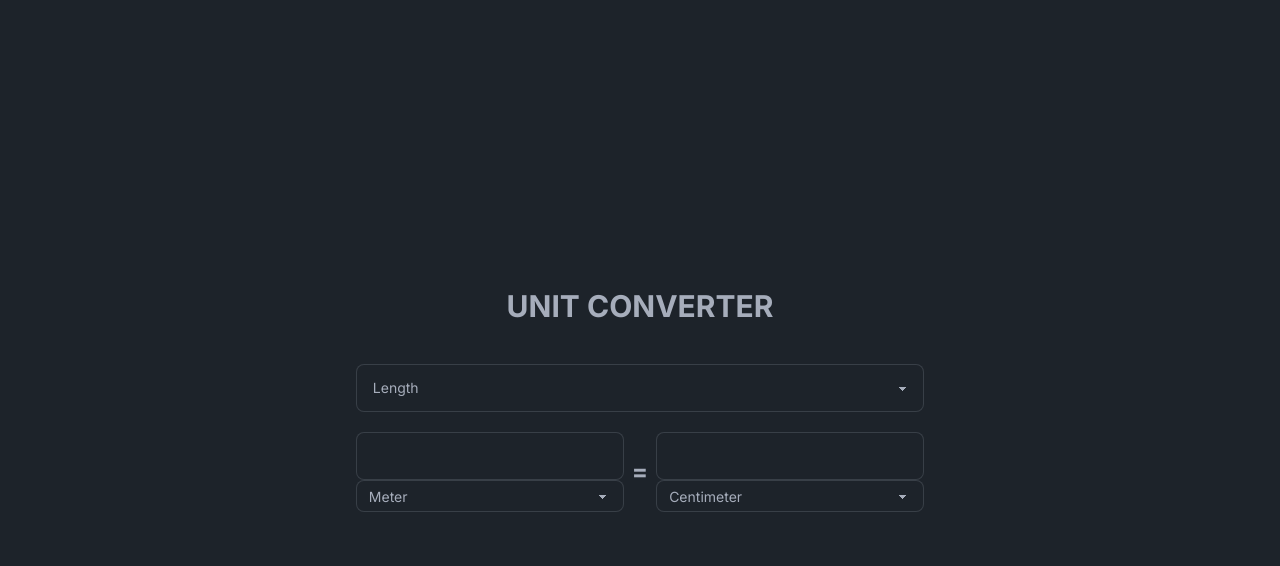
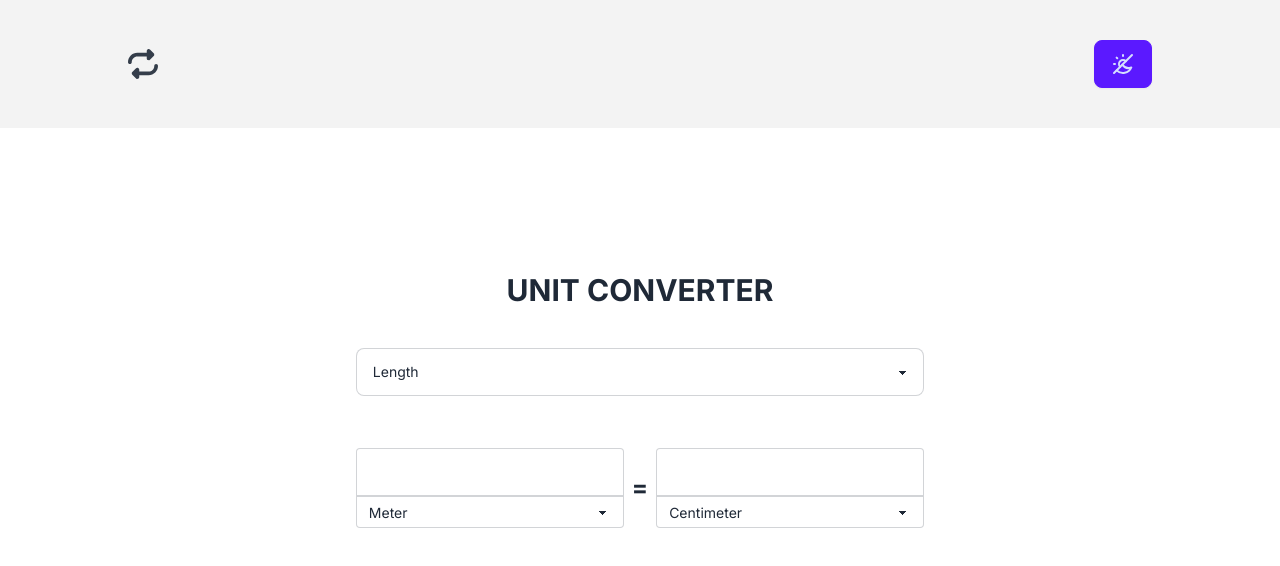
Before and after one commit to ggrewal99/unit-converter, a Next.js app: page / in a window 1280 px wide. Shown: the top 566 px of the page. Built offline with nearby package versions, Linux system fonts and the light colour scheme.

Commit message:
Finish logic conversion for all dimensions/units. Set up navbar with theme switcher

```diff
--- a/app/components/Converter.jsx
+++ b/app/components/Converter.jsx
@@ -1,83 +1,140 @@
 'use client';
-import { useState } from 'react';
+import { useState, useEffect } from 'react';
+import converterData from '../data/data.json';
+import {
+    DEFAULT_DIMENSION,
+    DEFAULT_UNIT_1_INDEX,
+    DEFAULT_UNIT_2_INDEX,
+} from '../config/constants';
 import Dimensions from './Dimensions';
 import Units from './Units';
-import converterData from '../data/data.json';
 
 const Converter = () => {
-    const [selectedDimension, setSelectedDimension] = useState('length');
-    const [selectedUnit1, setSelectedtUnit1] = useState('');
-    const [selectedUnit2, setSelectedtUnit2] = useState('');
-
+    const [selectedDimension, setSelectedDimension] =
+        useState(DEFAULT_DIMENSION);
+    const [selectedUnit1, setSelectedUnit1] = useState(DEFAULT_UNIT_1_INDEX);
+    const [selectedUnit2, setSelectedUnit2] = useState(DEFAULT_UNIT_2_INDEX);
     const [input1Value, setInput1Value] = useState('');
     const [input2Value, setInput2Value] = useState('');
 
-    const handleDimensionChange = (dimension) => {
-        setSelectedDimension(dimension);
+    useEffect(() => {
+        setDefaultUnits();
+    }, [selectedDimension]);
+
+    useEffect(() => {
+        const baseValue = convertValue(input1Value, selectedUnit1, true);
+        setInput2Value(convertValue(baseValue, selectedUnit2, false));
+    }, [selectedUnit1, selectedUnit2]);
+
+    const setDefaultUnits = () => {
+        setSelectedUnit1(
+            converterData[selectedDimension].default[DEFAULT_UNIT_1_INDEX]
+        );
+        setSelectedUnit2(
+            converterData[selectedDimension].default[DEFAULT_UNIT_2_INDEX]
+        );
     };
 
-    const handleUnitChange = (unit, unitNumber) => {
-        unitNumber === 1 ? setSelectedtUnit1(unit) : setSelectedtUnit2(unit);
-        console.log('selected unit:', selectedUnit1);
+    const convertValue = (value, selectedUnit, toBase = true) => {
+        if (value === '') {
+            return '';
+        }
+
+        const conversionExpression =
+            converterData[selectedDimension.toLowerCase()].units[
+                selectedUnit.toLowerCase()
+            ][toBase === true ? 'conversion_to_base' : 'conversion_from_base'];
+
+        const customEval = new Function(
+            'value',
+            `return ${conversionExpression}`
+        );
+
+        return customEval(parseFloat(value));
+    };
+
+    /* HANDLE CHANGE FUNCTION BELOW */
+
+    const handleDimensionChange = (e) => {
+        setSelectedDimension(e.target.value);
     };
 
     const handleInputChange = (e, inputNumber) => {
         const value = e.target.value;
-        if (inputNumber === 1) {
-            setInput1Value(value);
-            setInput2Value(convertValue(value));
-        } else if (inputNumber === 2) {
-            setInput2Value(value);
-            setInput1Value(convertValue(value));
+        if (value === 0) {
+            setInput1Value(0);
+            setInput2Value(0);
+            return;
         }
+
+        const baseValue = convertValue(
+            value,
+            inputNumber === 1 ? selectedUnit1 : selectedUnit2,
+            true
+        );
+
+        const convertedValue = convertValue(
+            baseValue,
+            inputNumber === 1 ? selectedUnit2 : selectedUnit1,
+            false
+        );
+
+        setInput1Value(inputNumber === 1 ? value : convertedValue);
+        setInput2Value(inputNumber === 1 ? convertedValue : value);
     };
 
-    const convertValue = (value) => {
-        const conversionRatio =
-            converterData[selectedDimension].units[selectedUnit1]
-                .conversion_ratio /
-            converterData[selectedDimension].units[selectedUnit2]
-                .conversion_ratio;
-
-        return parseFloat(value) * conversionRatio;
+    const handleUnitChange = (e, unitInputNumber) => {
+        unitInputNumber === 1
+            ? setSelectedUnit1(e.target.value)
+            : setSelectedUnit2(e.target.value);
     };
 
     return (
-        <div className='flex flex-col gap-5'>
+        <div className='flex flex-col gap-5 w-full md:w-fit px-6 md:p-0'>
             <h1 className='text-3xl font-bold text-center uppercase mb-5'>
                 Unit Converter
             </h1>
-            <Dimensions onSelectDimension={handleDimensionChange} />
+            <select
+                className='select select-bordered capitalize mb-8'
+                onChange={handleDimensionChange}
+                defaultValue={DEFAULT_DIMENSION}
+            >
+                <Dimensions />
+            </select>
 
-            <div className='flex md:flex-row flex-col gap-2 justify-center items-center'>
-                <div className='flex flex-col'>
+            <div className='flex md:flex-row flex-col gap-2 w-full justify-center items-center'>
+                <div className='flex flex-col w-full md:w-fit md:p-0'>
                     <input
                         type='text'
-                        className='input input-bordered text-right'
+                        className='input input-bordered text-right rounded-none rounded-t'
                         onChange={(e) => handleInputChange(e, 1)}
                         value={input1Value}
                     />
-                    <Units
-                        dimension={selectedDimension}
-                        defaultUnit='0'
-                        onSelectUnit={handleUnitChange}
-                    />
+                    <select
+                        className='select select-bordered select-sm rounded-none rounded-b'
+                        onChange={(e) => handleUnitChange(e, 1)}
+                        value={selectedUnit1}
+                    >
+                        <Units selectedDimension={selectedDimension} />
+                    </select>
                 </div>
 
                 <span className='text-2xl font-bold text-base-content'>=</span>
 
-                <div className='flex flex-col'>
+                <div className='flex flex-col w-full md:w-fit md:p-0'>
                     <input
                         type='text'
-                        className='input input-bordered text-right'
+                        className='input input-bordered text-right rounded-none rounded-t'
                         onChange={(e) => handleInputChange(e, 2)}
                         value={input2Value}
                     />
-                    <Units
-                        dimension={selectedDimension}
-                        defaultUnit='1'
-                        onSelectUnit={handleUnitChange}
-                    />
+                    <select
+                        className='select select-bordered select-sm rounded-none rounded-b'
+                        onChange={(e) => handleUnitChange(e, 2)}
+                        value={selectedUnit2}
+                    >
+                        <Units selectedDimension={selectedDimension} />
+                    </select>
                 </div>
             </div>
         </div>
--- a/app/components/Dimensions.jsx
+++ b/app/components/Dimensions.jsx
@@ -1,26 +1,13 @@
 import converterData from '../data/data.json';
 
-const Dimensions = ({ onSelectDimension }) => {
+const Dimensions = () => {
     const dimensions = Object.keys(converterData);
 
-    const handleDimensionChange = (e) => {
-        onSelectDimension(e.target.value);
-    };
-
-    const dimensionOptions = dimensions.map((dimension) => (
+    return dimensions.map((dimension) => (
         <option key={dimension} value={dimension}>
             {converterData[dimension].name}
         </option>
     ));
-
-    return (
-        <select
-            className='select select-bordered capitalize'
-            onChange={handleDimensionChange}
-        >
-            {dimensionOptions}
-        </select>
-    );
 };
 
 export default Dimensions;
--- /dev/null
+++ b/app/components/Navbar.jsx
@@ -0,0 +1,13 @@
+import { FaRepeat } from 'react-icons/fa6';
+import ThemeSwitcher from './ThemeSwitcher';
+
+const Navbar = () => {
+    return (
+        <div className='fixed top-0 left-0 md:px-32 px-6 py-5 md:py-10 bg-base-200 w-full flex justify-between items-center opacity-90'>
+            <FaRepeat className='md:text-3xl text-2xl' />
+            <ThemeSwitcher />
+        </div>
+    );
+};
+
+export default Navbar;
--- /dev/null
+++ b/app/components/ThemeSwitcher.jsx
@@ -0,0 +1,28 @@
+'use client';
+import { useState } from 'react';
+import { TbSunMoon } from 'react-icons/tb';
+
+const themes = ['light', 'dark', 'synthwave', 'dracula', 'luxury'];
+
+const ThemeSwitcher = () => {
+    const [selectedThemeIndex, setSelectedThemeIndex] = useState(0);
+
+    const handleCycleThemes = () => {
+        const newThemeIndex = (selectedThemeIndex + 1) % themes.length;
+        setSelectedThemeIndex(newThemeIndex);
+        document.documentElement.setAttribute(
+            'data-theme',
+            themes[newThemeIndex]
+        );
+    };
+
+    return (
+        <div className='flex justify-center items-center space-x-2'>
+            <button className='btn btn-primary' onClick={handleCycleThemes}>
+                <TbSunMoon className='text-2xl' />
+            </button>
+        </div>
+    );
+};
+
+export default ThemeSwitcher;
--- a/app/components/Units.jsx
+++ b/app/components/Units.jsx
@@ -1,27 +1,12 @@
 import converterData from '../data/data.json';
 
-const Units = ({ dimension, defaultUnit, onSelectUnit }) => {
-    const units = Object.values(converterData[dimension].units);
-
-    const handleUnitChange = (e) => {
-        onSelectUnit(e.target.value);
-    };
-
-    const unitOptions = units.map((unit) => (
+const Units = ({ selectedDimension }) => {
+    const units = Object.values(converterData[selectedDimension].units);
+    return units.map((unit) => (
         <option key={unit.symbol} value={unit.name}>
             {unit.name}
         </option>
     ));
-    console.log(defaultUnit, 'is default');
-    return (
-        <select
-            className='select select-bordered select-sm'
-            defaultValue={converterData[dimension].default[Number(defaultUnit)]}
-            onChange={handleUnitChange}
-        >
-            {unitOptions}
-        </select>
-    );
 };
 
 export default Units;
--- /dev/null
+++ b/app/config/constants.js
@@ -0,0 +1,3 @@
+export const DEFAULT_DIMENSION = 'length';
+export const DEFAULT_UNIT_1_INDEX = 0;
+export const DEFAULT_UNIT_2_INDEX = 1;
--- a/app/data/data.json
+++ b/app/data/data.json
@@ -2,67 +2,80 @@
     "length": {
         "name": "Length",
         "default": ["Meter", "Centimeter"],
+        "base": "meter",
         "units": {
             "meter": {
                 "name": "Meter",
                 "symbol": "m",
-                "conversion_ratio": 1
+                "conversion_from_base": "(value)",
+                "conversion_to_base": "(value)"
             },
             "kilometer": {
                 "name": "Kilometer",
                 "symbol": "km",
-                "conversion_ratio": 1000
+                "conversion_from_base": "(value) * 0.001",
+                "conversion_to_base": "(value) / 0.001"
             },
             "centimeter": {
                 "name": "Centimeter",
                 "symbol": "cm",
-                "conversion_ratio": 0.01
+                "conversion_from_base": "(value) * 100",
+                "conversion_to_base": "(value) / 100"
             },
             "millimeter": {
                 "name": "Millimeter",
                 "symbol": "mm",
-                "conversion_ratio": 0.001
+                "conversion_from_base": "(value) * 1000",
+                "conversion_to_base": "(value) / 1000"
             },
             "inch": {
                 "name": "Inch",
                 "symbol": "in",
-                "conversion_ratio": 0.0254
+                "conversion_from_base": "(value) * 39.3701",
+                "conversion_to_base": "(value) / 39.3701"
             },
             "foot": {
                 "name": "Foot",
                 "symbol": "ft",
-                "conversion_ratio": 0.3048
+                "conversion_from_base": "(value) / 0.3048",
+                "conversion_to_base": "(value) * 0.3048"
             },
             "yard": {
                 "name": "Yard",
                 "symbol": "yd",
-                "conversion_ratio": 0.9144
+                "conversion_from_base": "(value) / 1.09361",
+                "conversion_to_base": "(value) * 1.09361"
             },
             "mile": {
                 "name": "Mile",
                 "symbol": "mi",
-                "conversion_ratio": 1609.34
+                "conversion_from_base": "(value) / 0.000621371",
+                "conversion_to_base": "(value) * 0.000621371"
             }
         }
     },
     "temperature": {
         "name": "Temperature",
         "default": ["Celsius", "Fahrenheit"],
+        "base": "celsius",
         "units": {
             "celsius": {
                 "name": "Celsius",
                 "symbol": "C",
-                "conversion_to_celsius": 1
+                "conversion_from_base": "(value)",
+                "conversion_to_base": "(value)"
             },
             "kelvin": {
                 "name": "Kelvin",
                 "symbol": "K",
-                "conversion_to_celsius": -272.15
+                "conversion_from_base": "(value) + 273.15",
+                "conversion_to_base": "(value) - 273.15"
             },
             "fahrenheit": {
                 "name": "Fahrenheit",
                 "symbol": "F",
-                "conversion_to_celsius": -17.7778
+                "conversion_from_base": "((value) * 9/5) + 32",
+                "conversion_to_base": "((value) - 32) * 5/9"
             }
         }
     }
--- a/app/page.js
+++ b/app/page.js
@@ -1,8 +1,10 @@
+import Navbar from "./components/Navbar";
 import Converter from "./components/Converter";
 
 export default function Home() {
   return (
-    <main className="flex min-h-screen items-center justify-center">
+    <main className="flex min-h-screen justify-center items-center">
+      <Navbar />
       <Converter />
     </main>
   );
--- a/package.json
+++ b/package.json
@@ -11,7 +11,8 @@
   "dependencies": {
     "next": "14.1.0",
     "react": "^18",
-    "react-dom": "^18"
+    "react-dom": "^18",
+    "react-icons": "^5.0.1"
   },
   "devDependencies": {
     "autoprefixer": "^10.0.1",
--- a/tailwind.config.js
+++ b/tailwind.config.js
@@ -16,6 +16,12 @@ module.exports = {
   },
   plugins: [require("daisyui")],
   daisyui: {
-    themes: ['dark', 'light'],
+    themes: [
+      "light",
+      "dark",
+      "synthwave",
+      "dracula",
+      "luxury",
+    ],
   }
 };
```
Also changed, not shown: 1 other file (tests, documents, lock files or other folders).
